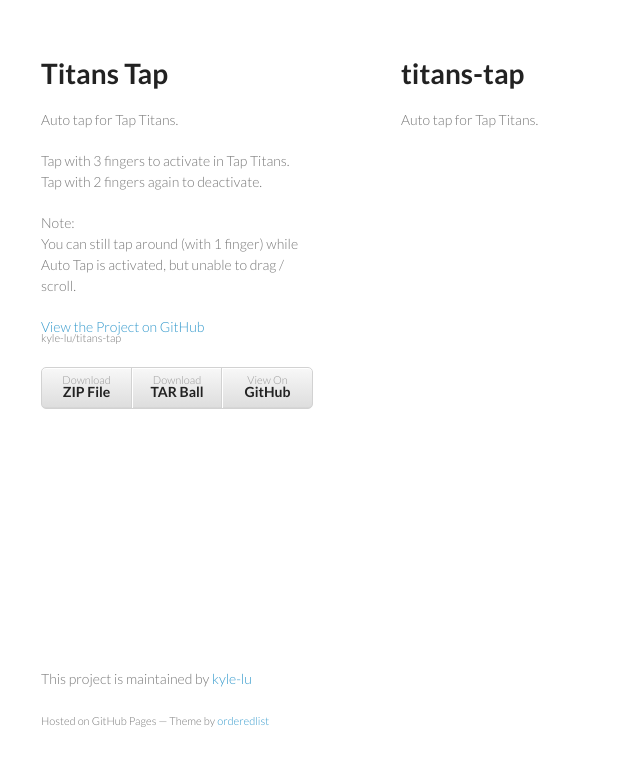
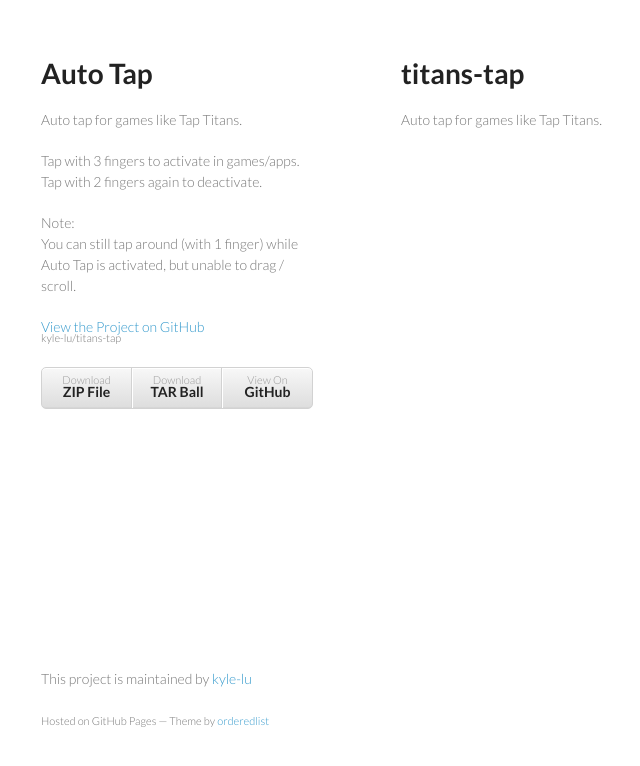
Before and after one commit to kyle-lu/titans-tap, a plain HTML site: page index.html in a window 1280 px wide. Shown: the whole page, without its empty margins (169-809 px from the left). Drawn offline with Linux system fonts and the light colour scheme.

Commit message:
titans tap -> auto tap

```diff
--- a/index.html
+++ b/index.html
@@ -3,7 +3,7 @@
   <head>
     <meta charset="utf-8">
     <meta http-equiv="X-UA-Compatible" content="chrome=1">
-    <title>Titans Tap by kyle-lu</title>
+    <title>Auto Tap by kyle-lu</title>
 
     <link rel="stylesheet" href="stylesheets/styles.css">
     <link rel="stylesheet" href="stylesheets/pygment_trac.css">
@@ -15,9 +15,9 @@
   <body>
     <div class="wrapper">
       <header>
-        <h1>Titans Tap</h1>
-        <p>Auto tap for Tap Titans.</p>
-        <p>Tap with 3 fingers to activate in Tap Titans.<br>Tap with 2 fingers again to deactivate.</p>
+        <h1>Auto Tap</h1>
+        <p>Auto tap for games like Tap Titans.</p>
+        <p>Tap with 3 fingers to activate in games/apps.<br>Tap with 2 fingers again to deactivate.</p>
         <p>Note: <br>You can still tap around (with 1 finger) while Auto Tap is activated, but unable to drag / scroll.</p>
 
         <p class="view"><a href="https://github.com/kyle-lu/titans-tap">View the Project on GitHub <small>kyle-lu/titans-tap</small></a></p>
@@ -31,7 +31,7 @@
       <section>
         <h1><a id="titans-tap" class="anchor" href="#titans-tap" aria-hidden="true"><span class="octicon octicon-link"></span></a>titans-tap</h1>
 
-        <p>Auto tap for Tap Titans.</p>
+        <p>Auto tap for games like Tap Titans.</p>
       </section>
       <footer>
         <p>This project is maintained by <a href="https://github.com/kyle-lu">kyle-lu</a></p>
```
Also changed, not shown: 2 other files.
